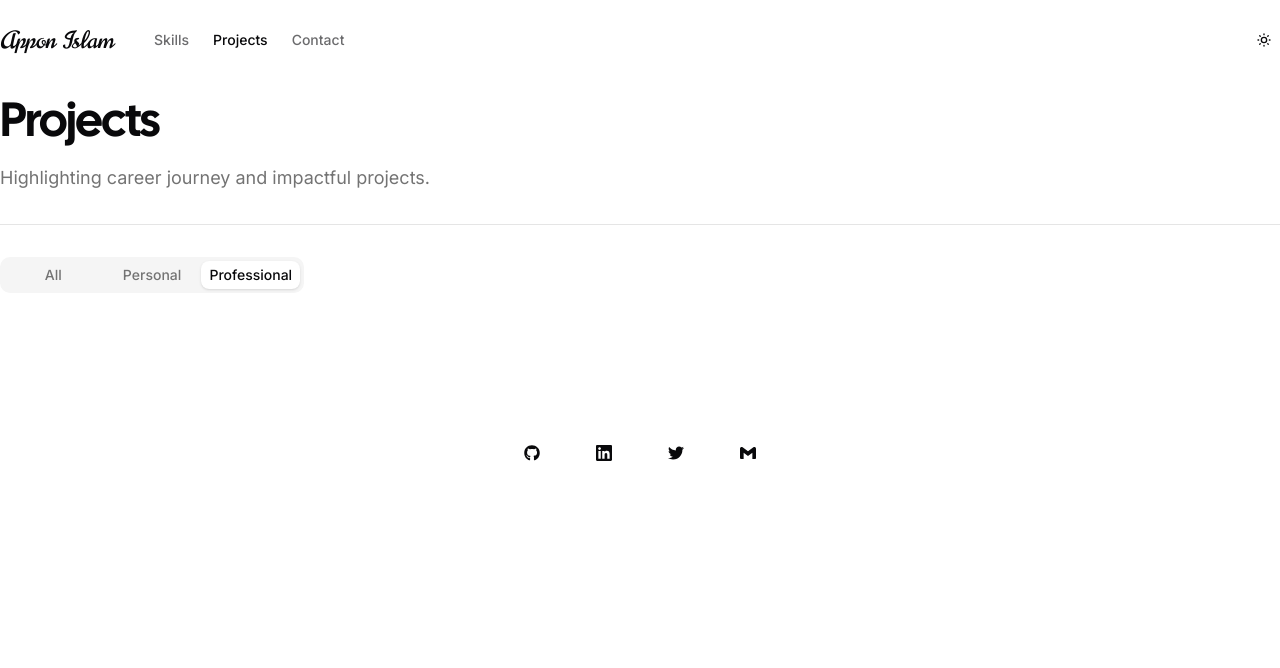
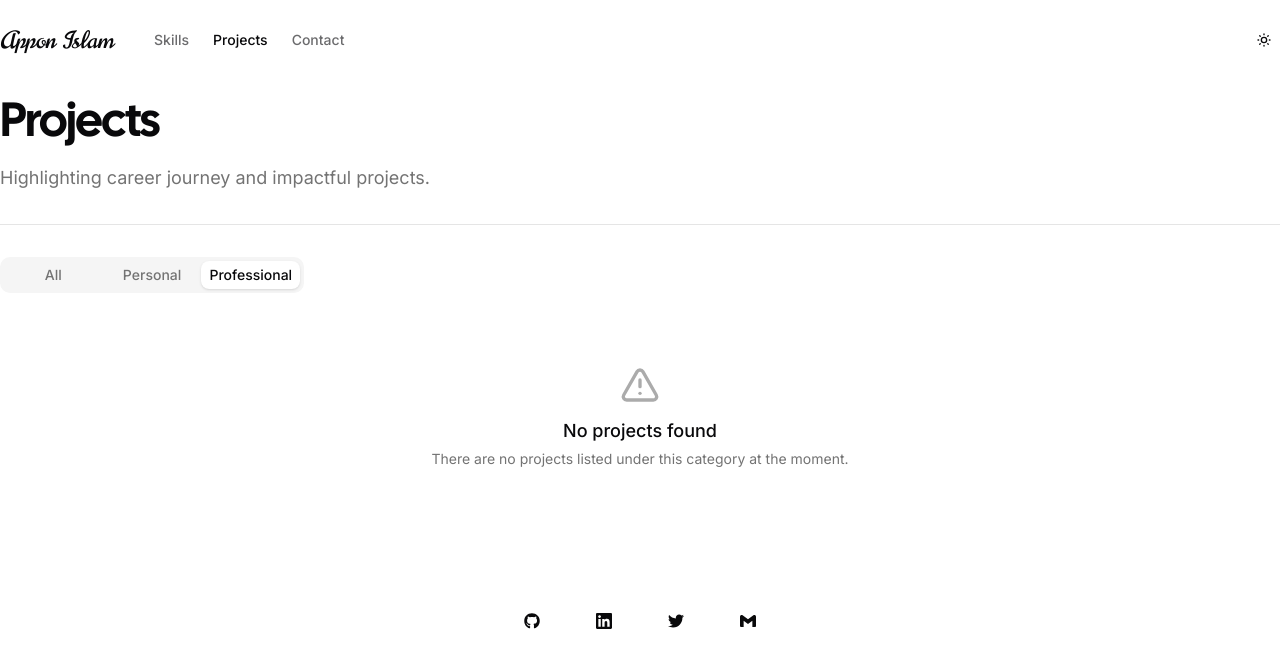
Before and after one commit to apponislam/apponislam-portfolio-with-nextJs, a Next.js app: page /projects in a window 1280 px wide. Both pictures are taken after a click on the tab "Professional". Shown: the top 668 px of the page. Built offline with nearby package versions, Linux system fonts and the light colour scheme.

Commit message:
feat: implement projects page with category filtering and dynamic content rendering

```diff
--- a/src/app/(root)/projects/page.tsx
+++ b/src/app/(root)/projects/page.tsx
@@ -7,6 +7,7 @@ import ProjectCard from "@/components/project-card";
 import { Tabs, TabsContent, TabsList, TabsTrigger } from "@/components/ui/tabs";
 import { ProjectsInterface } from "@/components/config/projects";
 import { getProjects } from "@/components/actions/project-actions";
+import { Icons } from "@/components/icons";
 
 function ProjectContainer({ className, ...props }: React.HTMLAttributes<HTMLDivElement>) {
     return <div className={cn("flex items-center justify-center mb-4 md:mb-0 [&>div]:w-full ", className)} {...props} />;
@@ -28,6 +29,16 @@ const renderContent = async (tabVal: string) => {
         expArr = expArr.filter((val) => val.type === "Personal Project");
     } else if (tabVal === "professional") {
         expArr = expArr.filter((val) => val.type === "Professional");
+    }
+
+    if (expArr.length === 0) {
+        return (
+            <div className="flex flex-col items-center justify-center py-16 px-4 text-center">
+                <Icons.warning className="h-10 w-10 text-muted-foreground/60 mb-3" />
+                <p className="text-lg font-medium text-foreground">No projects found</p>
+                <p className="text-sm text-muted-foreground mt-1">There are no projects listed under this category at the moment.</p>
+            </div>
+        );
     }
 
     return (
```
